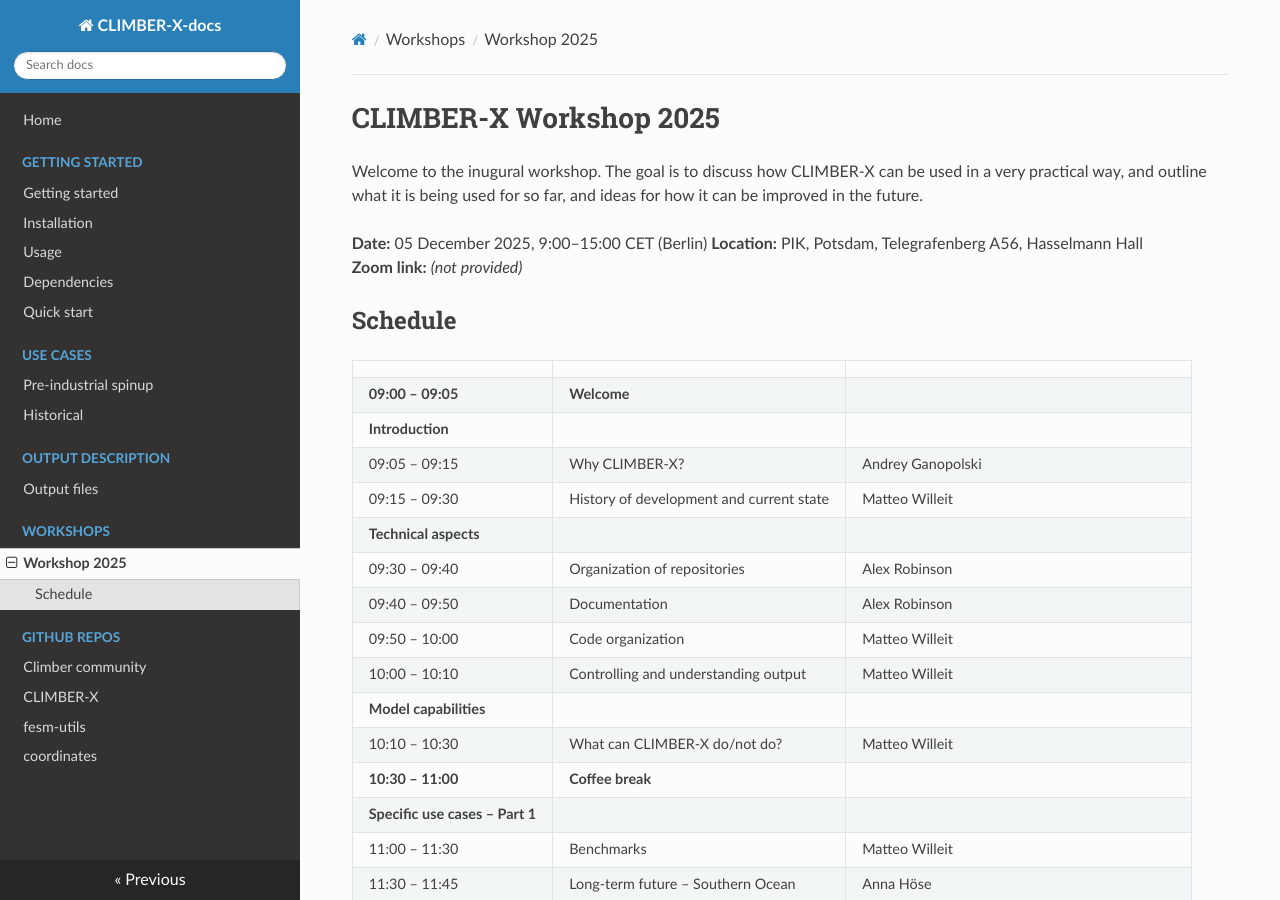
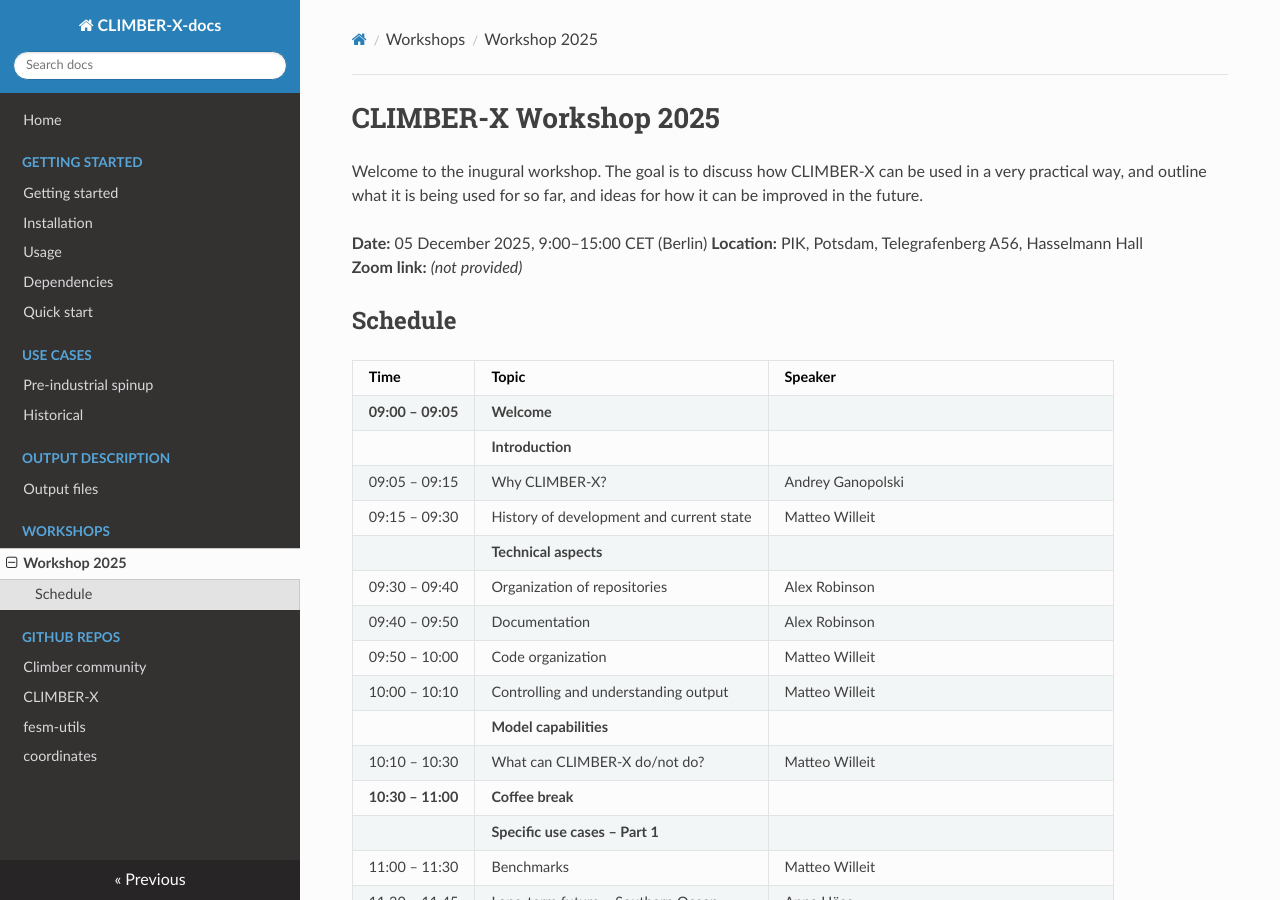
Before and after one commit to cxesmc/climber-docs, an MkDocs documentation site: the page built from docs/workshops/2025/index.md, in a window 1280 px wide and 900 px high. Built offline with MkDocs 1.6.1, drawn with Linux system fonts in a browser that asks for light colours; nearby versions of some CDN libraries.

Commit message:
Updated workshop schedule and repositories.

```diff
--- a/docs/workshops/2025/index.md
+++ b/docs/workshops/2025/index.md
@@ -9,31 +9,31 @@
 
 ## Schedule
 
-|  | | |
+| Time  | Topic | Speaker |
 | --- | --- | --- |
-| **09:00 – 09:05** | **Welcome**
-| **Introduction**
-| 09:05 – 09:15	| Why CLIMBER-X? 				| Andrey Ganopolski |
-| 09:15 – 09:30	| History of development and current state 	| Matteo Willeit |
-| **Technical aspects**
-| 09:30 – 09:40	| Organization of repositories 			| Alex Robinson |
-| 09:40 – 09:50	| Documentation 				| Alex Robinson
-| 09:50 – 10:00	| Code organization 				| Matteo Willeit
-| 10:00 – 10:10	| Controlling and understanding output		| Matteo Willeit
-| **Model capabilities**
-| 10:10 – 10:30 | What can CLIMBER-X do/not do? 		| Matteo Willeit
-| **10:30 – 11:00** | **Coffee break** |
-| **Specific use cases – Part 1**
-| 11:00 – 11:30	| Benchmarks 					| Matteo Willeit
-| 11:30 – 11:45	| Long-term future – Southern Ocean		| Anna Höse
-| 11:45 – 12:00	| Long-term future – carbon cycle		| Christine Kaufhold
-| 12:00 – 12:15	| NH + SH freshwater forcing			| Sacha Sinet
-| 12:15 – 12:30	| Amazon rainforest stability 	 		| Da Nian
-| **12:30 – 13:30** | **Lunch + Coffee** |
-| **Specific use cases – Part 2**
-| 13:30 – 13:45	| Dansgaard-Oeschger + Heinrich events 		| Matteo Willeit
-| 13:45 – 14:00	| Last deglaciation – carbon cycle		| Malte Heinemann
-| 14:00 – 14:15	| Greenland – LGM and deglaciation		| Lucía Gutiérrez González
-| 14:15 – 14:35	| Deep past – Late Paleozoic Ice Ages		| Julius Eberhard, Karoline Ramin, Louis Lacassagne |
-| **14:40 – 15:00** | **General discussion**
-| **End**
+| **09:00 – 09:05** | **Welcome** | |
+| | **Introduction** | |
+| 09:05 – 09:15 | Why CLIMBER-X?          | Andrey Ganopolski |
+| 09:15 – 09:30 | History of development and current state | Matteo Willeit |
+| | **Technical aspects** | |
+| 09:30 – 09:40 | Organization of repositories  | Alex Robinson |
+| 09:40 – 09:50 | Documentation          | Alex Robinson |
+| 09:50 – 10:00 | Code organization          | Matteo Willeit |
+| 10:00 – 10:10 | Controlling and understanding output | Matteo Willeit |
+| | **Model capabilities**| |
+| 10:10 – 10:30 | What can CLIMBER-X do/not do? | Matteo Willeit |
+| **10:30 – 11:00** | **Coffee break** | |
+| | **Specific use cases – Part 1** | |
+| 11:00 – 11:30 | Benchmarks           | Matteo Willeit |
+| 11:30 – 11:45 | Long-term future – Southern Ocean  | Anna Höse |
+| 11:45 – 12:00 | Long-term future – carbon cycle  | Christine Kaufhold |
+| 12:00 – 12:15 | NH + SH freshwater forcing | Sacha Sinet |
+| 12:15 – 12:30 | Amazon rainforest stability     | Da Nian |
+| **12:30 – 13:30** | **Lunch + Coffee** | |
+| | **Specific use cases – Part 2** | |
+| 13:30 – 13:45 | Dansgaard-Oeschger + Heinrich events   | Matteo Willeit |
+| 13:45 – 14:00 | Last deglaciation – carbon cycle  | Malte Heinemann |
+| 14:00 – 14:15 | Greenland – LGM and deglaciation  | Lucía Gutiérrez González |
+| 14:15 – 14:35 | Deep past – Late Paleozoic Ice Ages  | Julius Eberhard, Karoline Ramin, Louis Lacassagne |
+| **14:40 – 15:00** | **General discussion** | |
+| | **End** | |
```
Also changed, not shown: docs/repositories.md (+22 -9 lines).
